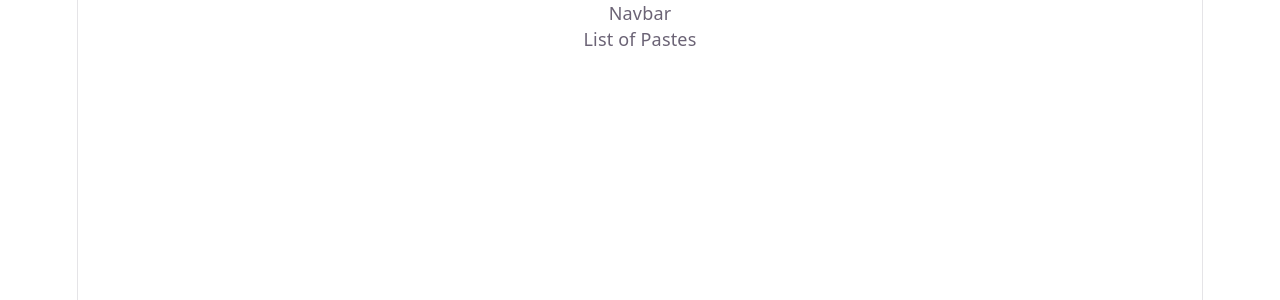
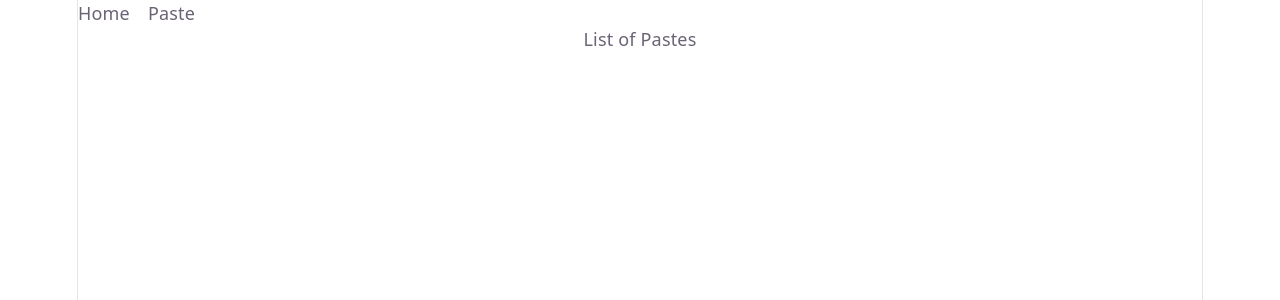
Before and after one commit to ashupal-career/PasteApp, a React (Vite) app in the folder paste-app/: page /pastes in a window 1280 px wide. Shown: the top 300 px of the page. Built offline with nearby package versions, Linux system fonts and the light colour scheme.

Commit message:
Add to new pages

```diff
--- a/paste-app/src/components/Home.jsx
+++ b/paste-app/src/components/Home.jsx
@@ -1,9 +1,19 @@
 import React from 'react'
 
 const Home = () => {
+  const [title,setTitle] = useState('');
   return (
     <div>
-        Home
+      <input
+      className='p-2 rounded-2xl mt-2'
+      type="text"
+      placeholder='Enter title here'
+      value={title}
+      onChange={(e) => setTitle(e.target.value)}
+      />
+      <button>
+        Create My Paste
+      </button>
     </div>
   )
 }
--- a/paste-app/src/components/Navbar.jsx
+++ b/paste-app/src/components/Navbar.jsx
@@ -1,9 +1,11 @@
 import React from 'react'
+import { NavLink } from 'react-router-dom'
 
 const Navbar = () => {
   return (
-    <div>
-        Navbar
+    <div className='flex flex-row gap-4 '>
+        <NavLink to='/'>Home</NavLink>
+        <NavLink to='/pastes'>Paste</NavLink>
     </div>
   )
 }
```
